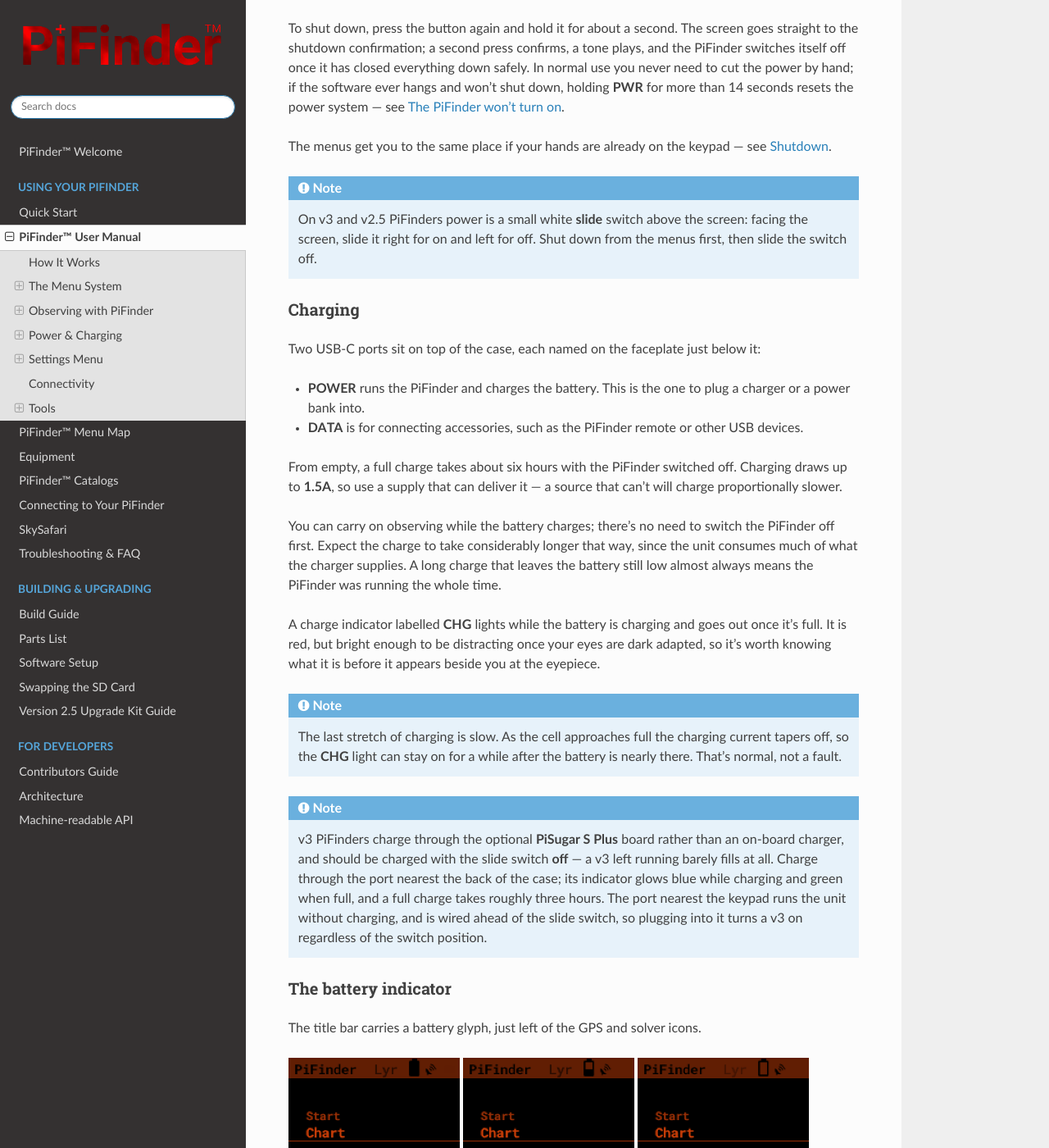
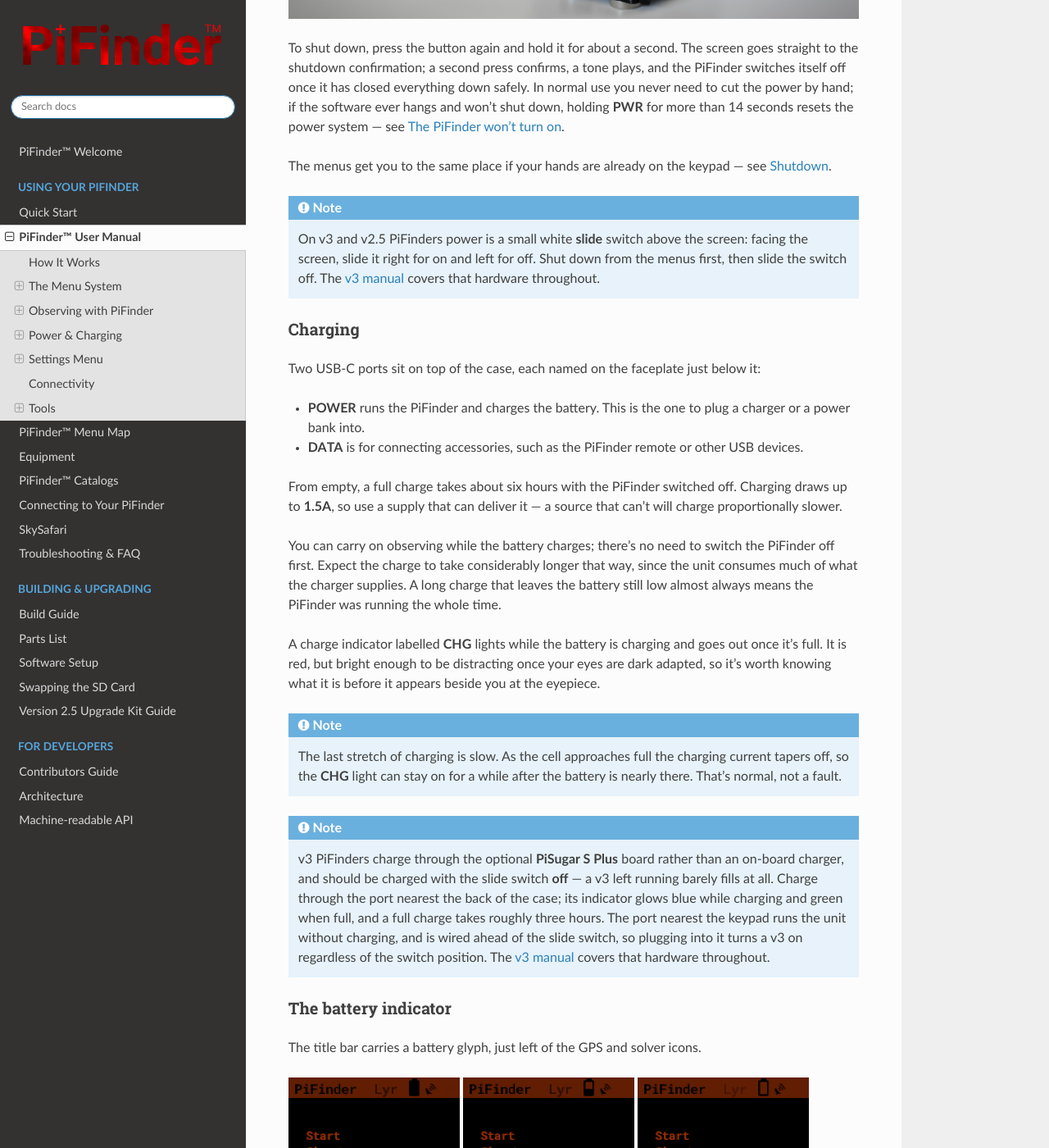
Before and after one commit to brickbots/PiFinder, a Sphinx documentation site: the page built from docs/source/user_guide.rst, in a window 1280 px wide and 1400 px high, scrolled down 25487 px. Shown: the whole window at 82% size. Built offline with Sphinx 7.4.7 and the Read the Docs theme 3.1.0, drawn with Linux system fonts in a browser that asks for light colours; some of the changed text lies outside the part shown.

Commit message:
docs: link v3 difference notes to the archived v3 manual
Every note that flags a v3/v2.5 hardware difference now ends with a link to
https://pifinder.readthedocs.io/en/v3_hardware/ — the build of this manual
from before rev4, where every page describes the v3 hardware.

The URL lives in a single |v3_docs| substitution in conf.py's rst_epilog,
alongside the existing |min_software|, so it only needs changing in one
place.  Seventeen notes across quick_start, user_guide, sd_card and
troubleshooting reference it.

Also added to the index welcome note, where a v3 owner landing on the docs
is most likely to go looking for it.

Deliberately not linked:
- top-of-page scope notes ("This page covers rev4, v3 and v2.5…"), which
  state coverage rather than a hardware difference
- the sd_card Camera Type note, which names the v3 sensors incidentally in
  advice that applies to every revision
- build_guide and BOM, which are v3/v2.5 through-hole only and out of scope

Sphinx builds clean (-n -E, zero warnings); 18 links render.

Co-Authored-By: Claude Opus 5 (1M context) <noreply@anthropic.com>

```diff
--- a/docs/source/conf.py
+++ b/docs/source/conf.py
@@ -28,8 +28,13 @@ autosectionlabel_prefix_document = True
 
 # The minimum software version these docs describe.  Pages reference it as
 # |min_software| so a release bump only needs changing here.
+#
+# |v3_docs| links to the archived build of this manual from before rev4, where
+# every page describes the v3 hardware.  Notes that flag a v3 difference end
+# with it, so the URL only needs changing here.
 rst_epilog = """
 .. |min_software| replace:: 2.2.0
+.. |v3_docs| replace:: The `v3 manual <https://pifinder.readthedocs.io/en/v3_hardware/>`__ covers that hardware throughout.
 """
 
 # -- Options for HTML output -------------------------------------------------
--- a/docs/source/index.rst
+++ b/docs/source/index.rst
@@ -12,6 +12,8 @@ For an overview of what the PiFinder is and how it came to be visit the official
    above.  Not sure which you have?  See
    :ref:`Which PiFinder do I have? <quick_start:which pifinder do i have?>` in the Quick
    Start.
+
+   Pages describe rev4 and note the v3 and v2.5 differences underneath.  |v3_docs|
 
    If you need docs for a previous version please choose `1.x.x <https://pifinder.readthedocs.io/en/v1.11.2/index.html>`_
    , `2.0.x <https://pifinder.readthedocs.io/en/v2.0.4/index.html>`_
--- a/docs/source/quick_start.rst
+++ b/docs/source/quick_start.rst
@@ -52,6 +52,7 @@ whichever falls under your thumb. From here on this guide simply names the keys
    On v3 and v2.5 PiFinders the four arrows are separate buttons in a row along the bottom
    of the keypad rather than a joystick. Every key name in this guide means the same thing
    on both.
+   |v3_docs|
 
 Depending on your configuration, the camera may face a different direction or sit in a
 different spot, so it can see the sky while the keypad and screen stay within easy reach
@@ -126,6 +127,7 @@ normal.
    the screen, slide it right for on and left for off. Charging is through the port nearest
    the back of the case, whose indicator glows blue while charging and green when full;
    the port nearest the keypad runs the unit without charging the battery.
+   |v3_docs|
 
 
 
@@ -226,6 +228,7 @@ into the scope, so if you're observing with one of those, choose the entry that
    mean the same as they do on rev4, but on those units the configuration is set by how the
    unit is built rather than by rotating it; Flat v3 and Flat v2 sit with the lens on top
    and the screen angled back toward you.
+   |v3_docs|
 
 
 Mounting
@@ -656,6 +659,7 @@ keypad route.
    to jump to the main menu, hold **SQUARE** to open the Quick Menu, then press **DOWN** for
    SHUTDOWN and confirm with **RIGHT**.  Once the screen and keypad turn off, it's safe to
    slide the power switch off.
+   |v3_docs|
 
 That's the basics of using your PiFinder sorted. To learn more, continue to the full
 :doc:`user_guide`.
--- a/docs/source/sd_card.rst
+++ b/docs/source/sd_card.rst
@@ -16,6 +16,7 @@ To put software on the new card first, see :doc:`Software Setup <software>`.
    On v3 and v2.5 PiFinders the card is inside the case, in the slot between the
    Raspberry Pi and the power board, and you have to open the case to reach it.
    See :ref:`sd_card:reaching the card on v3 and v2.5 units` below.
+   |v3_docs|
 
 When you'd swap the card
 ------------------------
@@ -38,6 +39,7 @@ card from a running unit can corrupt it.
 .. note::
    On v3 and v2.5 PiFinders, switch the power off at the slide switch once the
    screen and keypad have gone dark, before you open the case.
+   |v3_docs|
 
 Swapping the card
 -----------------
--- a/docs/source/troubleshooting.rst
+++ b/docs/source/troubleshooting.rst
@@ -48,6 +48,7 @@ it for when the PiFinder is genuinely unresponsive.
    the unit *immediately, regardless of switch position*, which is a quick way to tell a
    flat battery or a failed switch from a dead computer.  If you built your own unit and it
    won't power up at all, double-check the PiSugar battery board connections.
+   |v3_docs|
 
 
 The screen is blank, or it won't finish booting
@@ -229,6 +230,7 @@ Frequently Asked Questions
    .. note::
       A v3 or v2.5 PiFinder with the PiSugar battery runs for four to five hours, has no
       battery indicator, and shuts off abruptly when the cell is empty.
+      |v3_docs|
 
 **Where are my saved observations and images?**
    On the PiFinder's network share, reachable at ``//pifinder.local/shared`` (connect as
--- a/docs/source/user_guide.rst
+++ b/docs/source/user_guide.rst
@@ -73,6 +73,7 @@ does the same as the **SQUARE** key.
 .. note::
    On v3 and v2.5 PiFinders the arrows are four separate buttons in a row along the bottom
    of the keypad rather than a joystick.  The key names are the same on both.
+   |v3_docs|
 
 The status bar at the top of the screen shows the name of the menu you're viewing.
 
@@ -754,6 +755,7 @@ The menus get you to the same place if your hands are already on the keypad —
    On v3 and v2.5 PiFinders power is a small white **slide** switch above the screen:
    facing the screen, slide it right for on and left for off.  Shut down from the menus
    first, then slide the switch off.
+   |v3_docs|
 
 Charging
 --------
@@ -791,6 +793,7 @@ so it's worth knowing what it is before it appears beside you at the eyepiece.
    three hours.  The port nearest the keypad runs the unit without charging, and is wired
    ahead of the slide switch, so plugging into it turns a v3 on regardless of the switch
    position.
+   |v3_docs|
 
 The battery indicator
 ---------------------
@@ -818,6 +821,7 @@ While the battery is charging, a bolt appears in place of the usual glyph.
 .. note::
    v3 and v2.5 PiFinders have no battery indicator.  The PiSugar board's charge state isn't
    visible to the PiFinder software, so nothing appears in the title bar.
+   |v3_docs|
 
 Low-battery warnings and automatic shutdown
 -------------------------------------------
@@ -873,6 +877,7 @@ the ~2A the PiFinder draws, especially on long runs.
    trick for stretching a long night: plug a power bank into that port and switch the
    battery **off**, and the PiFinder runs on external power with the cell held in reserve
    for after the bank is unplugged.
+   |v3_docs|
 
 .. warning::
    Feed the PiFinder **5V USB-C power only**.  To run it from a telescope's 12V supply, you
@@ -916,6 +921,7 @@ A few habits keep the cell healthy:
    which is also the only compatible replacement part — other PiSugar models share the I2C
    bus with the PiFinder's motion sensor and will cause problems, so make sure you fit the
    S Plus.  Don't attempt to disassemble the board itself.
+   |v3_docs|
 
 Settings Menu
 ==============
@@ -958,6 +964,7 @@ you'd rather observe in silence.
 .. note::
    v3 and v2.5 PiFinders have no buzzer.  The Volume setting appears on those units too,
    but nothing sounds.
+   |v3_docs|
 
 Connectivity
 ==============
@@ -1211,3 +1218,4 @@ Power, and the Quick Menu is faster:
    On v3 and v2.5 PiFinders there is no power button, so use the keypad route above.  Once
    the screen and keypad turn off it's safe to slide the power switch off or unplug the
    battery.
+   |v3_docs|
```
